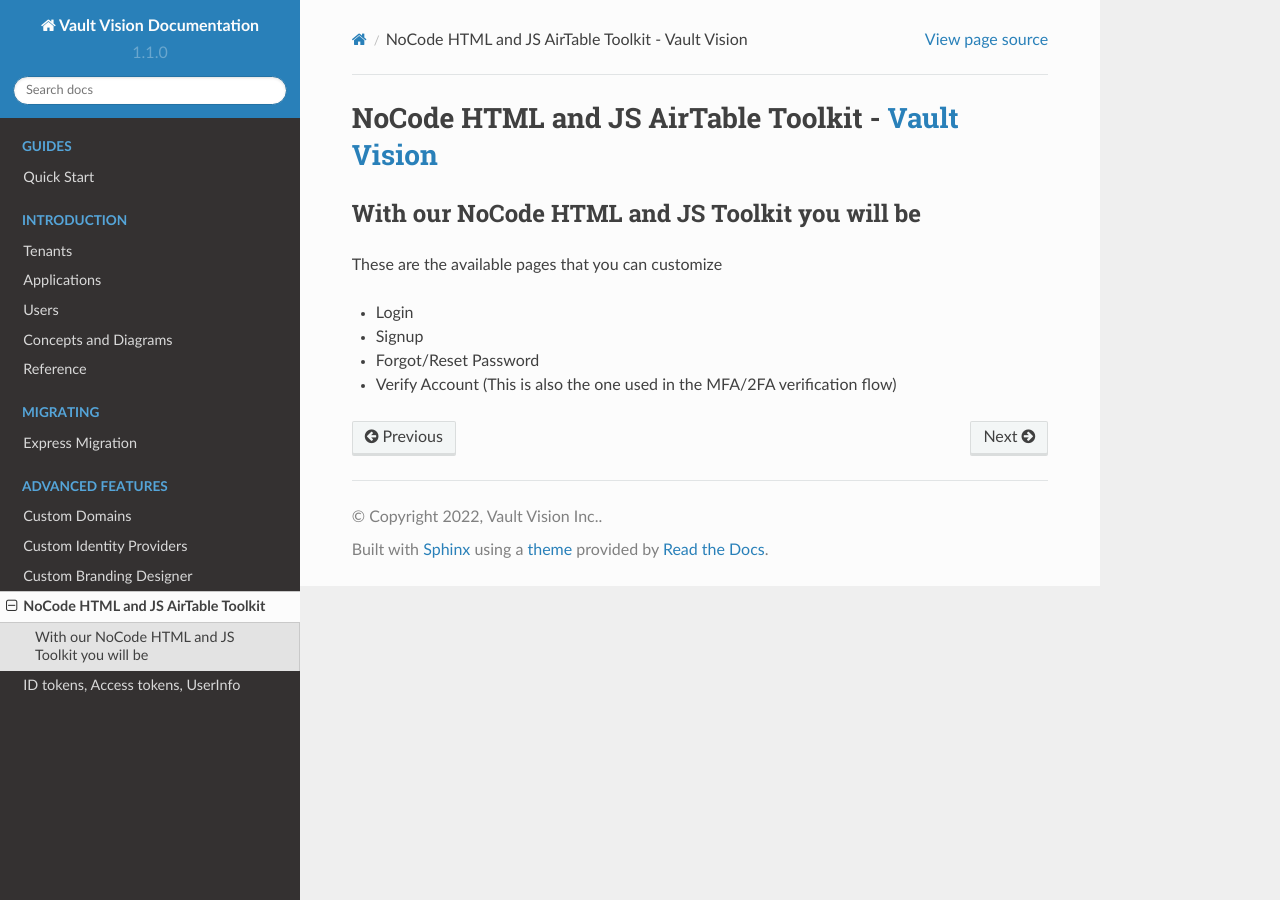
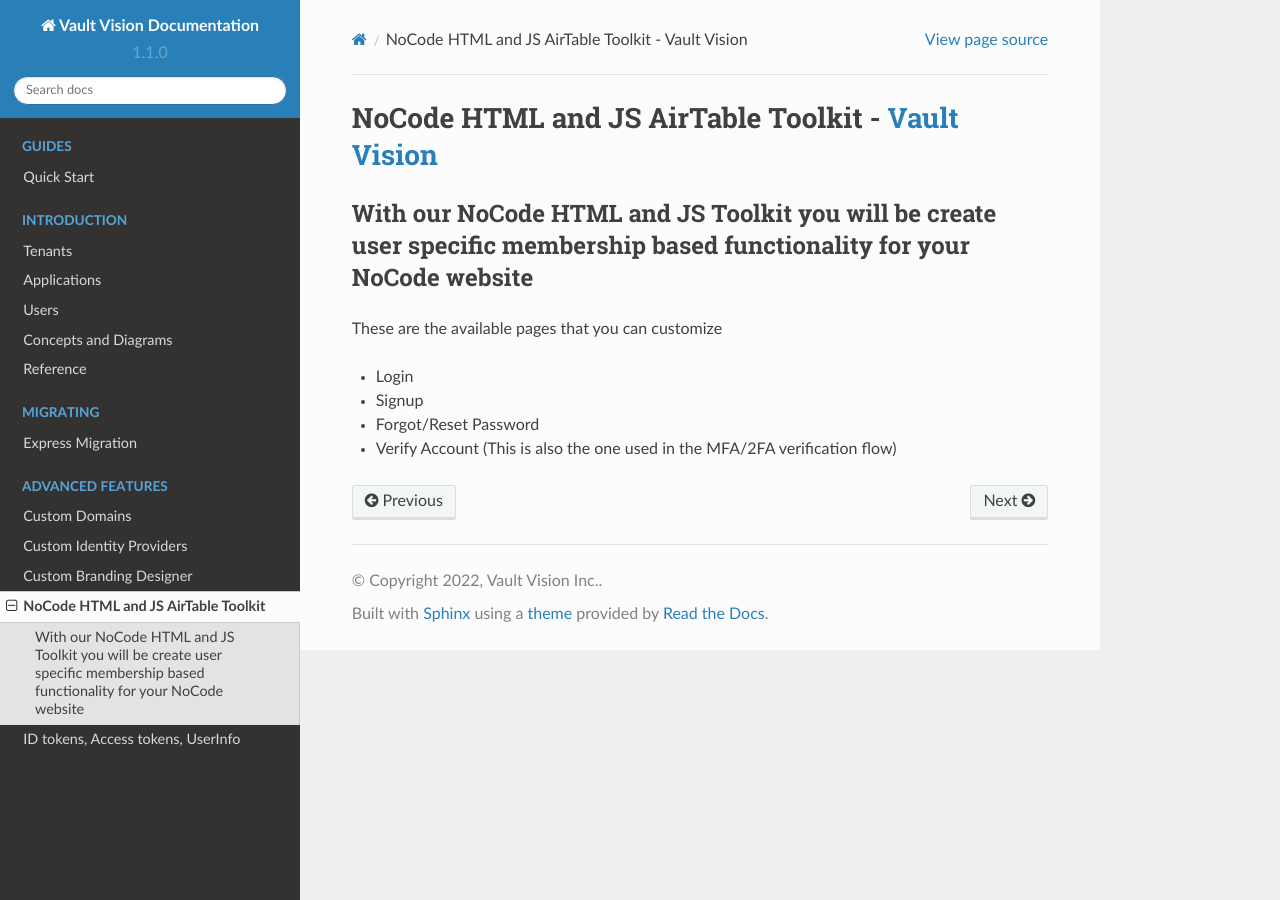
Before and after one commit to vaultvision/docs, a Sphinx documentation site: the page built from docs/source/nocodekit.md, in a window 1280 px wide. Built offline with Sphinx 7.4.7 and the Read the Docs theme 2.0.0, drawn with Linux system fonts in a browser that asks for light colours.

Commit message:
dev branch

```diff
--- a/docs/source/nocodekit.md
+++ b/docs/source/nocodekit.md
@@ -1,7 +1,7 @@
 NoCode HTML and JS AirTable Toolkit - [Vault Vision](https://vaultvision.com)
 ==================
 
-## With our NoCode HTML and JS Toolkit you will be
+## With our NoCode HTML and JS Toolkit you will be create user specific membership based functionality for your NoCode website
 
 These are the available pages that you can customize
 - Login
```
